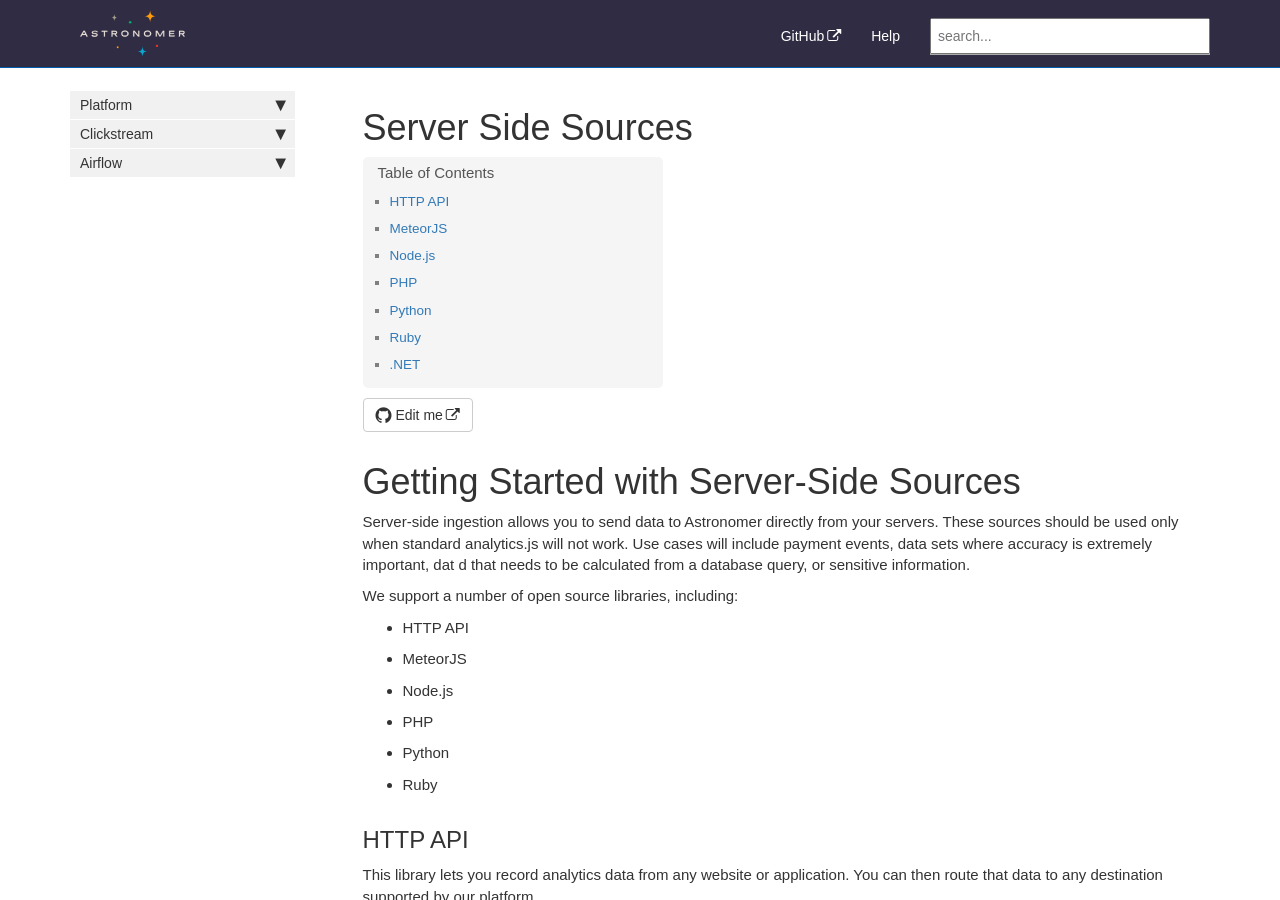
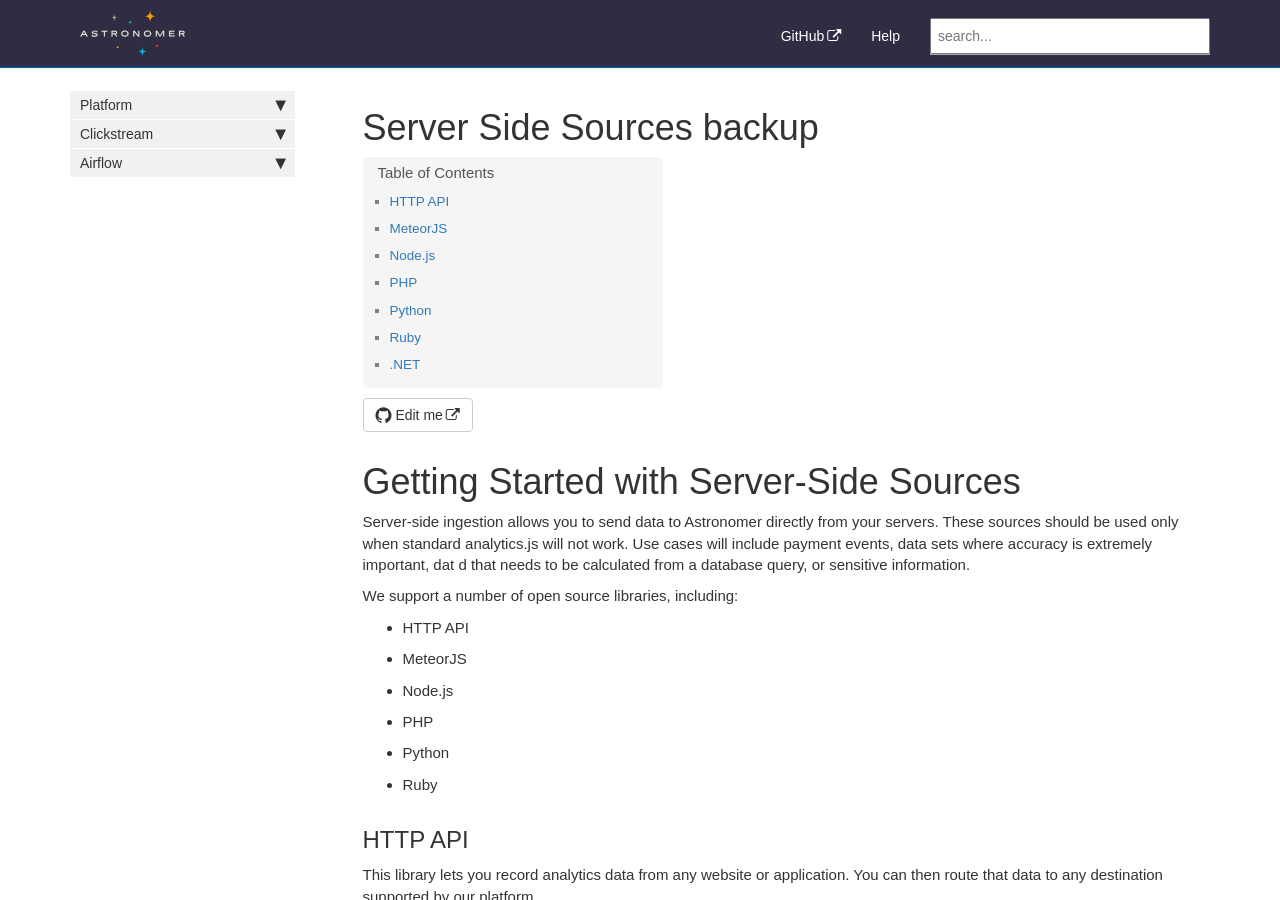
Before and after one commit to petedejoy/documentation, a Jekyll site: the page built from v2/clickstream/sources/serverside.1.md, in a window 1280 px wide and 900 px high. Built offline with Jekyll 4.4.1, drawn with Linux system fonts in a browser that asks for light colours; nearby versions of some CDN libraries; some web fonts are replaced; comment, search, counter and statistics services are not loaded.

Commit message:
hide old server side docs from search results

```diff
--- a/v2/clickstream/sources/serverside.1.md
+++ b/v2/clickstream/sources/serverside.1.md
@@ -1,6 +1,7 @@
 ---
-title: Server Side Sources
+title: Server Side Sources backup
 sidebar: platform_sidebar
+search: exclude
 ---
 
 # Getting Started with Server-Side Sources
```
Also changed, not shown: v2/clickstream/sources/serverside.md (+1 -1 lines).
